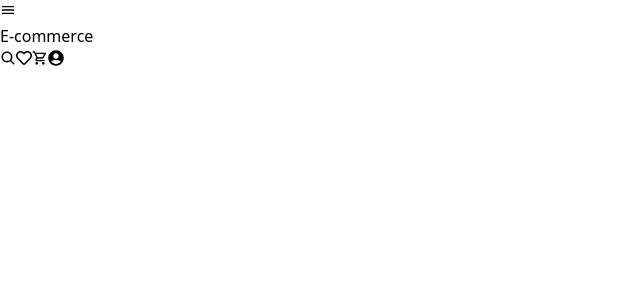
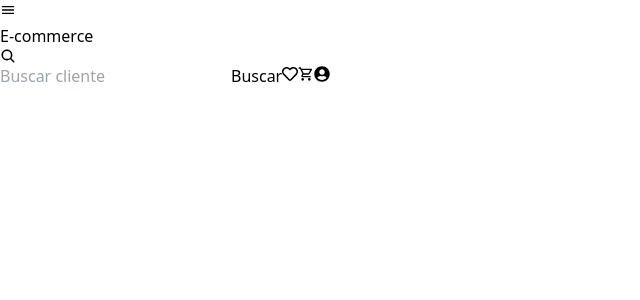
Before and after one commit to camiloperez98/ReactJs-Ts, a React (Vite) app: page / in a window 1280 px wide. Both pictures are taken after a click on the button 8 px from the left and 58 px from the top of the page. Shown: the top 300 px of the page, without its empty margins (0-640 px from the left). Built offline with nearby package versions, Linux system fonts and the light colour scheme.

Commit message:
add functional search

```diff
--- a/package.json
+++ b/package.json
@@ -15,7 +15,8 @@
     "@fortawesome/react-fontawesome": "^0.2.2",
     "react": "^18.3.1",
     "react-dom": "^18.3.1",
-    "react-icons": "^5.3.0"
+    "react-icons": "^5.3.0",
+    "react-router-dom": "^6.26.2"
   },
   "devDependencies": {
     "@eslint/js": "^9.9.0",
--- a/src/components/IconButton/index.tsx
+++ b/src/components/IconButton/index.tsx
@@ -1,11 +1,12 @@
 import React, { ReactElement, useState } from "react";
+// import {useNavigate} from 'react-router-dom';
 
 type Props = {
   icon: ReactElement;
   onClick?: () => void;
   elementCount?: number;
   size?: string;
-  children: ReactElement | null;
+  children: ReactElement | ReactElement[];
 };
 
 const IconButton = ({ icon, onClick, elementCount, size, children }: Props) => {
@@ -17,38 +18,35 @@ const IconButton = ({ icon, onClick, elementCount, size, children }: Props) => {
   };
 
   return (
-    <div className="relative" onClick={toogleShow}>
-      <div className={`${size} relative`}>
-        {icon}
+    <div
+      onClick={toogleShow}
+
+    >
+      <div className={`${size}`}>{icon}</div>
+
       {elementCount !== undefined && elementCount > 0 && (
         <span
           className="absolute
                         top-0
                         right-0
+                        text-xs
                         bg-red-500
                         text-white
                         rounded-full
-                            text-xs
-                            h-5
-                            w-5
-                            flex items-center
-                            justify-center
-                            "
+                        p-1"
         >
           {elementCount}
         </span>
       )}
-      </div>
+
       {show && (
         <div
           className="absolute
                       top-full
                       left-0
-                      mt-2
-                      bg.white
-                      shadow-lg
-                      p-4
-                      z10"
+                      bg-white
+                      shadow-md
+                      p-4"
         >
           {children}
         </div>
--- a/src/components/Navbar/index.tsx
+++ b/src/components/Navbar/index.tsx
@@ -1,10 +1,11 @@
-import React from "react";
+// import React from "react";
 import Menu from "../Menu/index";
 import Icon from "../Icon/index";
 import { IoSearch } from "react-icons/io5";
 import { FaRegHeart, FaUserCircle } from "react-icons/fa";
 import { MdOutlineShoppingCart } from "react-icons/md";
-
+import  SearchBar from "../Search/index";
+import IconButton from "../IconButton/index";
 
 type Props = {
   title: string;
@@ -58,11 +59,9 @@ const Navbar = ({ title, links }: Props) => {
                     p-2
                     rounded-full"
         >
-          <Icon
-            size="text-2xl"
-            icon={<IoSearch />}
-            onClick={() => console.log("Add to favorite")}
-          />
+          <IconButton icon={<IoSearch />} size="text-2xl">
+            <SearchBar onSearch={()=> console.log('buscando')} placeholder="Buscar cliente"/>
+          </IconButton>
         </button>
 
         <button
@@ -115,55 +114,3 @@ const Navbar = ({ title, links }: Props) => {
 };
 
 export default Navbar;
-
-// import React from "react";
-// import Menu from "../Menu/index";
-// import Icon from "../Icon/index";
-// import { faShoppingCart, faHeart } from "@fortawesome/free-solid-svg-icons";
-
-// type Props = {
-//   title: string;
-//   links: { name: string; href: string }[];
-// };
-
-// const Navbar = ({ title, links }: Props) => {
-//   return (
-//     <>
-//       <nav
-//         className="relative
-//                 flex justify-start
-//                 items-center
-//                 px-12
-//                 pl-24
-//                 py-6
-//                 drop-shadow-md
-//                 bg-gradient-to-t from-white to-gray-200
-//                 shadow shadow-gray-500/40"
-//       >
-//         <div className="">
-//           <Menu links={links} />
-//         </div>
-//         <div
-//           className="ml-24
-//                   text-slate-800
-//                   text-2xl italic
-//                   font-mono
-
-//                   absolute"
-//         >
-//           <a href="/">{title}</a>
-//         </div>
-//         <div className="flex justify-end">
-//           <Icon
-//             icon={faShoppingCart}
-//             elementCount={5}
-//             onClick={() => console.log("Add to cart")}
-//           />
-//           <Icon icon={faHeart} onClick={() => console.log("Add to favorite")} />
-//         </div>
-//       </nav>
-//     </>
-//   );
-// };
-
-// export default Navbar;
--- a/src/components/Search/index.tsx
+++ b/src/components/Search/index.tsx
@@ -0,0 +1,50 @@
+import React, { useState } from "react";
+
+type Props = {
+  placeholder?: string;
+  onSearch: (query: string) => void;
+};
+
+const Search = ({ placeholder = "Search...", onSearch }: Props) => {
+  const [searchQuery, setSearchQuery] = useState("");
+
+  const handleSearch = (event: React.ChangeEvent<HTMLInputElement>) => {
+    setSearchQuery(event.target.value);
+  };
+
+  const handleSubmit = (event: React.FormEvent) => {
+    event.preventDefault();
+    onSearch(searchQuery);
+  };
+
+  return (
+    <form
+      onSubmit={handleSubmit}
+      className="flex
+                items-center"
+    >
+      <input
+        type="text"
+        value={searchQuery}
+        onChange={handleSearch}
+        placeholder={placeholder}
+        className="border border-gray-300
+                p-2
+                rounded"
+      />
+      <button
+        type="submit"
+        className="ml-2
+                px-4
+                py-2
+                bg-blue-500
+                text-white
+                rounded"
+      >
+        Buscar
+      </button>
+    </form>
+  );
+};
+
+export default Search;
```
Also changed, not shown: src/components/Modal/index.tsx (+11 -20 lines), 1 other file (tests, documents, lock files or other folders). Lines whose indentation alone changed are shown as unchanged.
